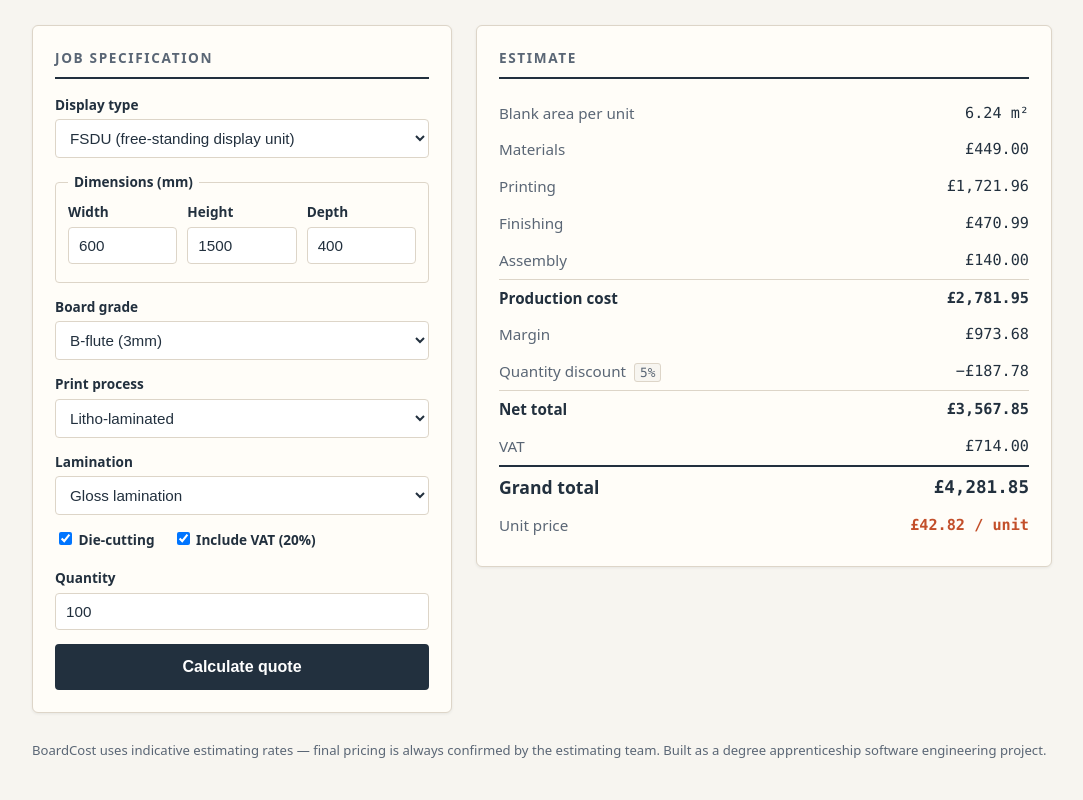
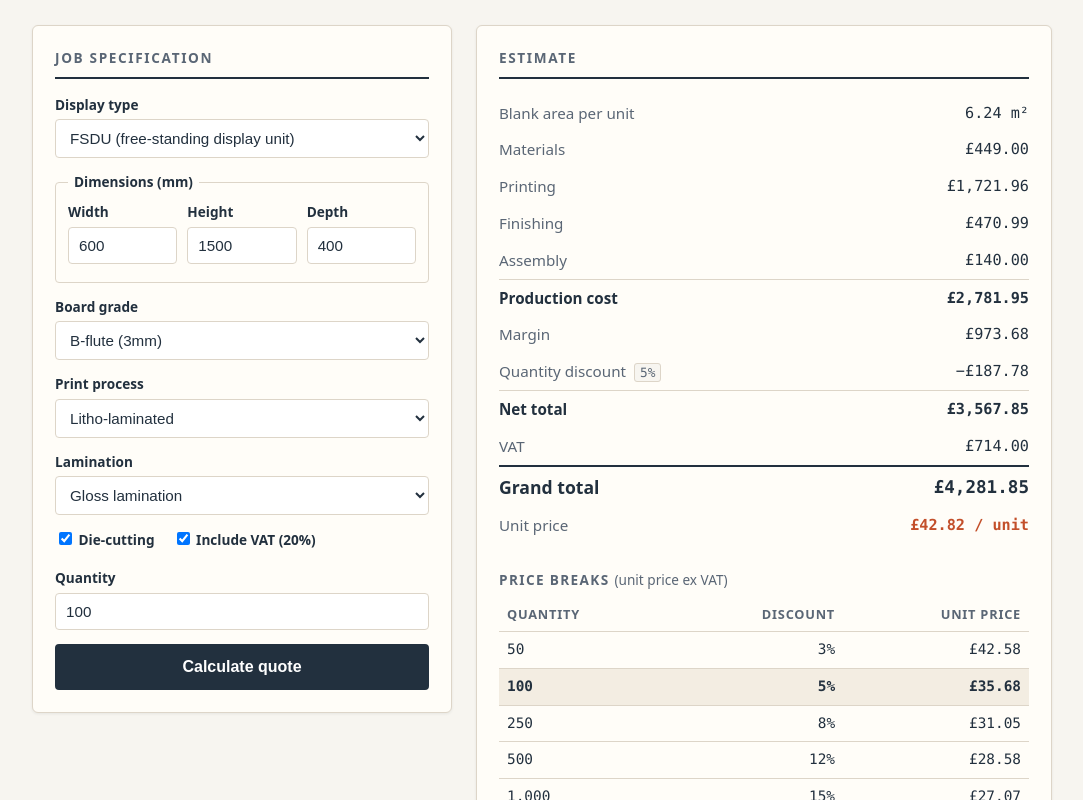
Before and after one commit to Bat007ninja/boardcost, a website: page index.html in a window 1280 px wide. Both pictures are taken after a click on the button "Calculate quote". Shown: the part 134-934 px from the top of the page, without its empty margins (98-1181 px from the left). Drawn offline with Linux system fonts and the light colour scheme.

Commit message:
feat: price-break calculation and results table (#5)

```diff
--- a/index.html
+++ b/index.html
@@ -116,6 +116,17 @@
         </table>
       </div>
 
+      <div class="breaks">
+        <h3>Price breaks <span class="muted">(unit price ex VAT)</span></h3>
+        <table class="breaks-table" id="breaks-table" aria-label="Quantity price breaks">
+          <thead>
+            <tr><th scope="col">Quantity</th><th scope="col">Discount</th><th scope="col">Unit price</th></tr>
+          </thead>
+          <tbody id="breaks-body">
+            <tr><td colspan="3" class="muted">Calculate a quote to populate price breaks.</td></tr>
+          </tbody>
+        </table>
+      </div>
     </section>
   </main>
 
--- a/js/app.js
+++ b/js/app.js
@@ -60,12 +60,31 @@
     el('quote-result').hidden = false;
   }
 
+  function renderPriceBreaks(spec) {
+    const rows = BC.calculatePriceBreaks(spec);
+    const body = el('breaks-body');
+    body.innerHTML = '';
+    rows.forEach((row) => {
+      const tr = document.createElement('tr');
+      if (row.quantity === spec.quantity) tr.classList.add('current');
+      const qty = document.createElement('td');
+      qty.textContent = row.quantity.toLocaleString('en-GB');
+      const disc = document.createElement('td');
+      disc.textContent = `${(row.discountRate * 100).toFixed(0)}%`;
+      const unit = document.createElement('td');
+      unit.textContent = gbp.format(row.unitPrice);
+      tr.append(qty, disc, unit);
+      body.appendChild(tr);
+    });
+  }
+
   function onCalculate() {
     clearError();
     try {
       const spec = readSpec();
       lastQuote = BC.calculateQuote(spec);
       renderQuote(lastQuote);
+      renderPriceBreaks(spec);
     } catch (err) {
       showError(err.message);
     }
--- a/js/calculator.js
+++ b/js/calculator.js
@@ -246,6 +246,23 @@ function calculateQuote(spec) {
   };
 }
 
+/**
+ * Net unit price (ex VAT) at each standard quantity tier, so buyers can
+ * see how price breaks affect their order. Returns one row per tier.
+ */
+function calculatePriceBreaks(spec) {
+  const tiers = [50, 100, 250, 500, 1000];
+  return tiers.map((quantity) => {
+    const quote = calculateQuote({ ...spec, quantity, includeVat: false });
+    return {
+      quantity,
+      discountRate: quote.discountRate,
+      unitPrice: round2(quote.netTotal / quantity),
+      netTotal: quote.netTotal,
+    };
+  });
+}
+
 // ---------------------------------------------------------------------------
 // Exports — CommonJS for Jest, attached to window for the browser.
 // ---------------------------------------------------------------------------
@@ -267,6 +284,7 @@ const api = {
   calculateFinishingCost,
   quantityDiscountRate,
   calculateQuote,
+  calculatePriceBreaks,
 };
 
 if (typeof module !== 'undefined' && module.exports) {
```
